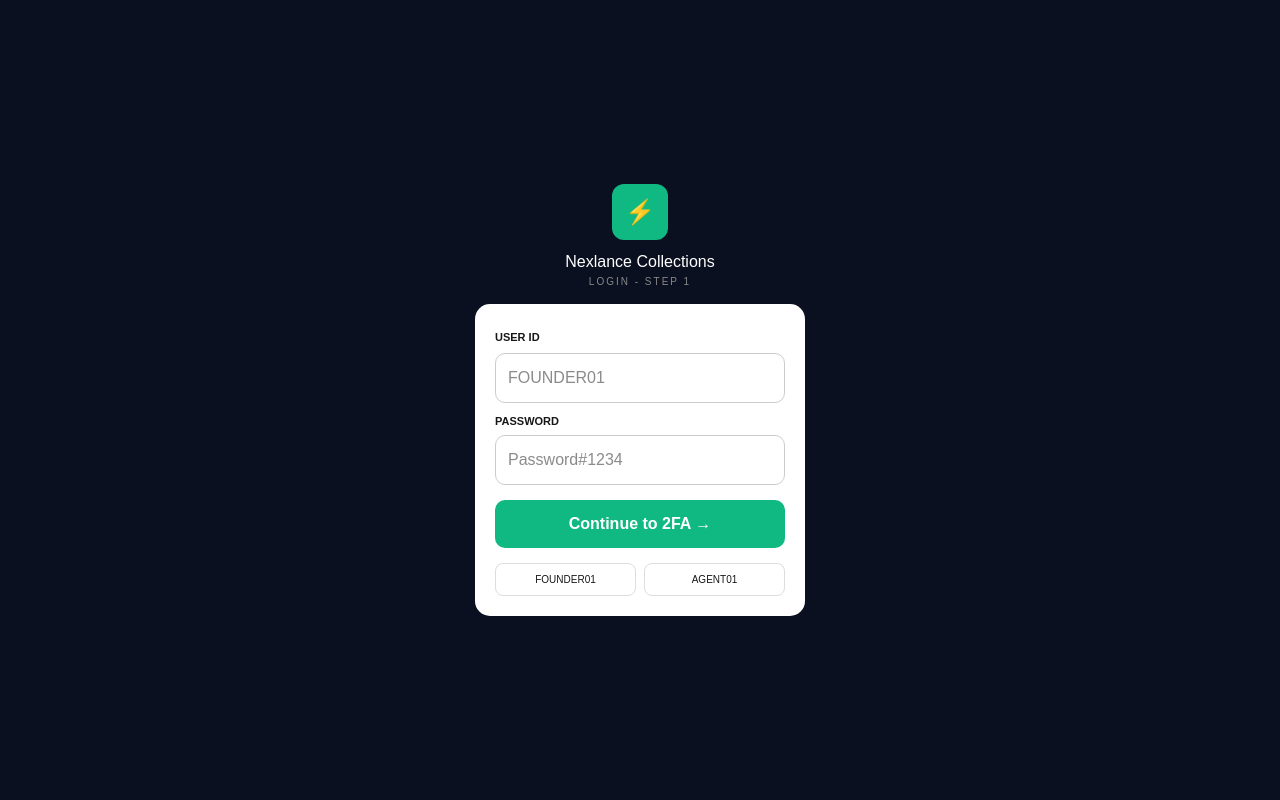
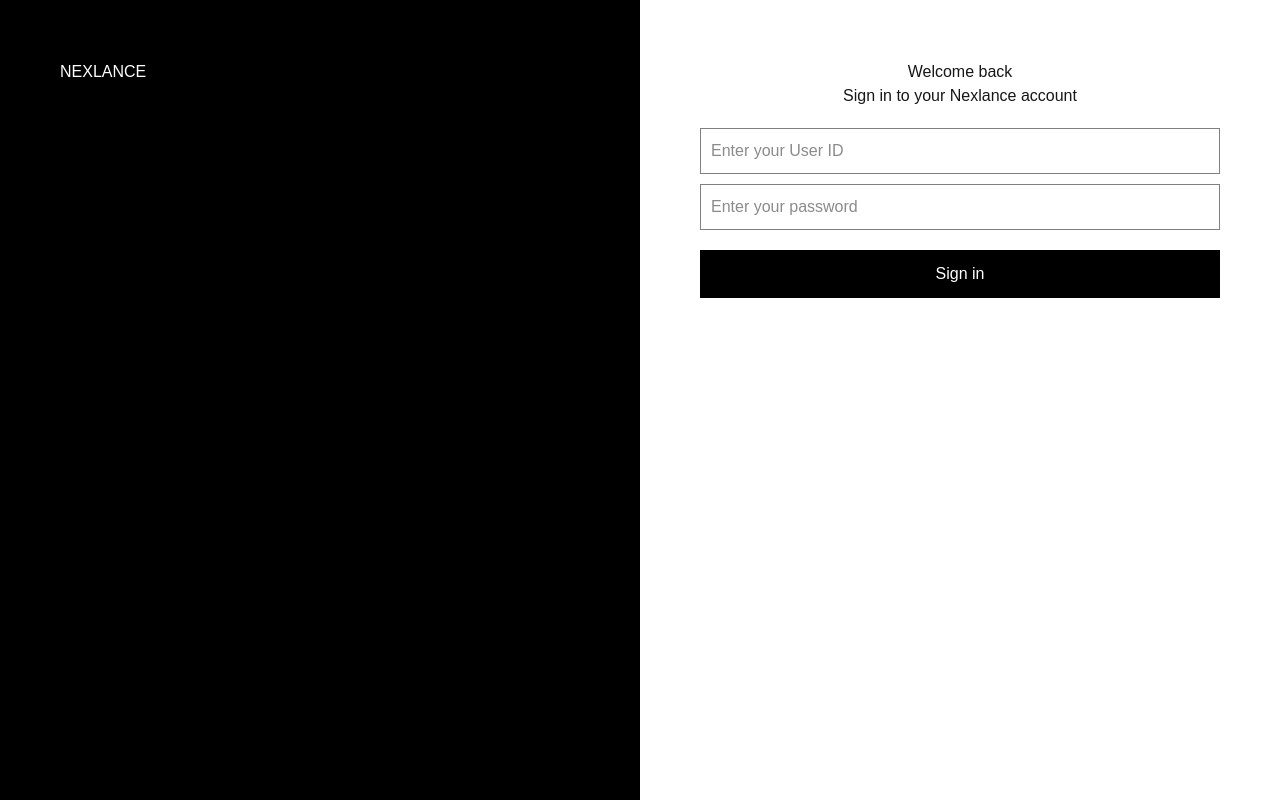
Before and after one commit to Hari4710/Nexlance-dashbord, a Next.js app: page / in a window 1280 px wide. Built offline with nearby package versions, Linux system fonts and the light colour scheme.

Commit message:
Refactor LoginPage to Page with OTP flow

```diff
--- a/src/app/page.tsx
+++ b/src/app/page.tsx
@@ -1,42 +1,44 @@
-"use client";
-import { useState } from "react";
+"use client"
+import { useState } from "react"
 
-export default function LoginPage(){
-  const [code,setCode]=useState("");
-  const [pass,setPass]=useState("");
+export default function Page() {
+  const [page, setPage] = useState("login")
 
-  const login=async()=>{
-    if(!code) return alert("ID pettu bro");
-    if(pass!=="Password#1234") return alert("Password: Password#1234 pettali");
-    const res=await fetch("/api/auth/login",{
-      method:"POST",
-      headers:{"Content-Type":"application/json"},
-      body:JSON.stringify({agentCode:code,password:pass})
-    });
-    const d=await res.json();
-    if(d.tempToken){
-      document.cookie=`temp2faToken=${d.tempToken}; path=/; max-age=300`;
-      window.location.href="/2fa";
-    } else {
-      alert("Login fail - malli try");
-    }
+  if (page === "otp") {
+    return (
+      <div style={{display:'flex', height:'100vh'}}>
+        <div style={{width:'50%', background:'black', color:'white', padding:'60px'}}>
+          <h1>Your security comes first.</h1>
+          <p>Two-factor helps protect your account.</p>
+        </div>
+        <div style={{width:'50%', padding:'60px'}}>
+          <h2>Two-factor authentication</h2>
+          <p>Enter 6-digit code</p>
+          <div style={{display:'flex', gap:'10px', marginTop:'20px'}}>
+            <input value="2" style={{width:'40px', height:'40px', textAlign:'center'}} />
+            <input value="3" style={{width:'40px', height:'40px', textAlign:'center'}} />
+            <input value="4" style={{width:'40px', height:'40px', textAlign:'center'}} />
+            <input value="9" style={{width:'40px', height:'40px', textAlign:'center'}} />
+            <input value="9" style={{width:'40px', height:'40px', textAlign:'center'}} />
+            <input value="7" style={{width:'40px', height:'40px', textAlign:'center'}} />
+          </div>
+          <button style={{marginTop:'20px', width:'100%', background:'black', color:'white', padding:'10px'}}>Verifying...</button>
+        </div>
+      </div>
+    )
   }
 
-  return(
-    <div style={{minHeight:'100vh',background:'#0B1020',display:'flex',justifyContent:'center',alignItems:'center',flexDirection:'column',fontFamily:'sans-serif'}}>
-      <div style={{width:56,height:56,background:'#10b981',borderRadius:12,display:'flex',justifyContent:'center',alignItems:'center',fontSize:24}}>⚡</div>
-      <h2 style={{color:'white',marginTop:10}}>Nexlance Collections</h2>
-      <p style={{color:'#888',fontSize:10,letterSpacing:2}}>LOGIN - STEP 1</p>
-      <div style={{background:'white',padding:20,borderRadius:15,width:330,marginTop:15}}>
-        <label style={{fontSize:11,fontWeight:'bold'}}>USER ID</label>
-        <input value={code} onChange={e=>setCode(e.target.value.toUpperCase())} placeholder="FOUNDER01" style={{width:'100%',padding:12,border:'1px solid #ccc',borderRadius:10,marginTop:5}} />
-        <label style={{fontSize:11,fontWeight:'bold',marginTop:10,display:'block'}}>PASSWORD</label>
-        <input type="password" value={pass} onChange={e=>setPass(e.target.value)} placeholder="Password#1234" style={{width:'100%',padding:12,border:'1px solid #ccc',borderRadius:10,marginTop:5}} />
-        <button onClick={login} style={{width:'100%',background:'#10b981',color:'white',padding:12,borderRadius:10,marginTop:15,fontWeight:'bold',border:'none'}}>Continue to 2FA →</button>
-        <div style={{display:'grid',gridTemplateColumns:'1fr 1fr',gap:8,marginTop:15}}>
-          <button onClick={()=>{setCode("FOUNDER01"); setPass("Password#1234")}} style={{border:'1px solid #ddd',padding:8,borderRadius:8,fontSize:10}}>FOUNDER01</button>
-          <button onClick={()=>{setCode("AGENT01"); setPass("Password#1234")}} style={{border:'1px solid #ddd',padding:8,borderRadius:8,fontSize:10}}>AGENT01</button>
-        </div>
+  return (
+    <div style={{display:'flex', height:'100vh'}}>
+      <div style={{width:'50%', background:'black', color:'white', padding:'60px'}}>
+        <h1>NEXLANCE</h1>
+      </div>
+      <div style={{width:'50%', padding:'60px', textAlign:'center'}}>
+        <h1>Welcome back</h1>
+        <p>Sign in to your Nexlance account</p>
+        <input placeholder="Enter your User ID" style={{width:'100%', border:'1px solid gray', padding:'10px', marginTop:'20px'}} />
+        <input placeholder="Enter your password" style={{width:'100%', border:'1px solid gray', padding:'10px', marginTop:'10px'}} />
+        <button onClick={()=>setPage("otp")} style={{marginTop:'20px', width:'100%', background:'black', color:'white', padding:'12px'}}>Sign in</button>
       </div>
     </div>
   )
```
